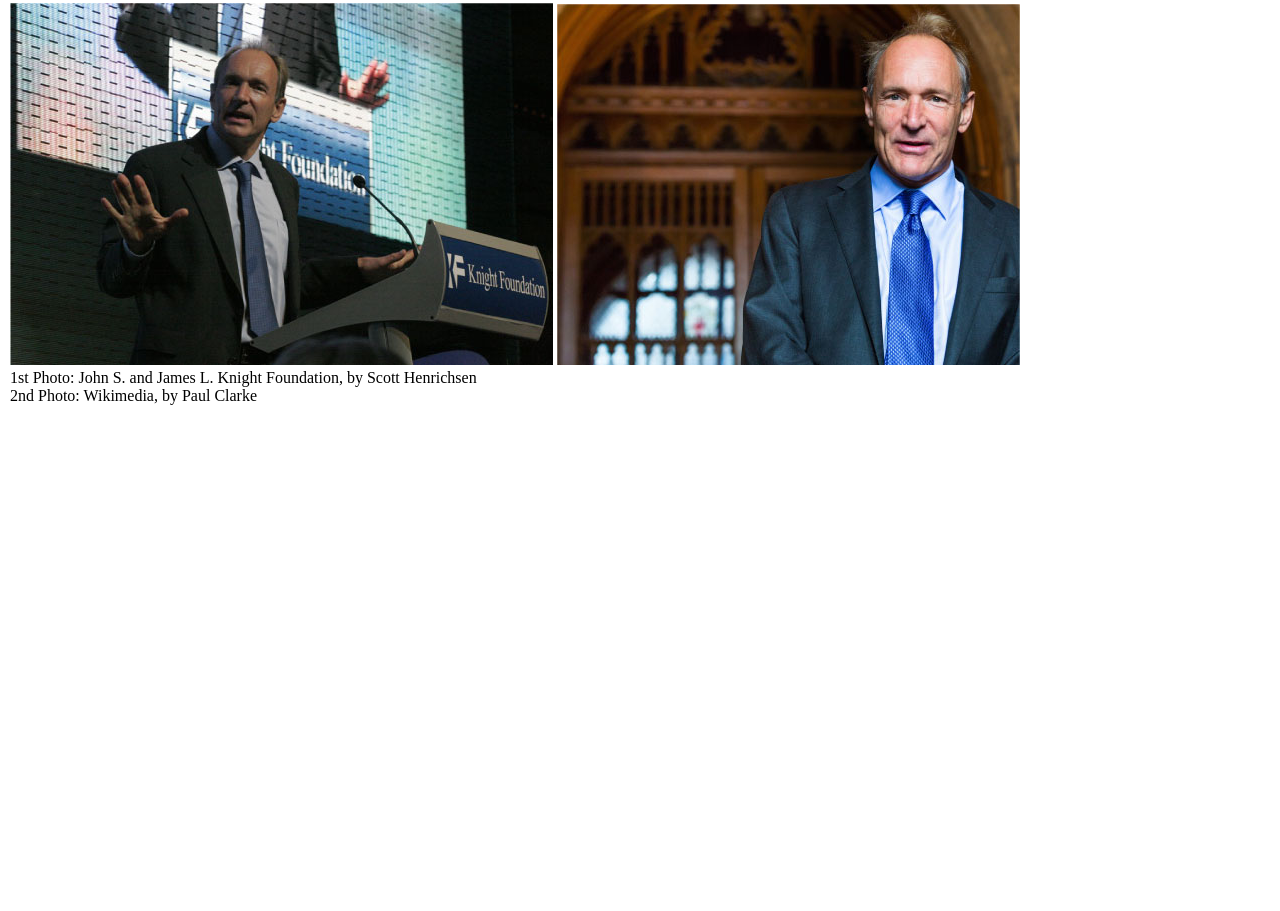
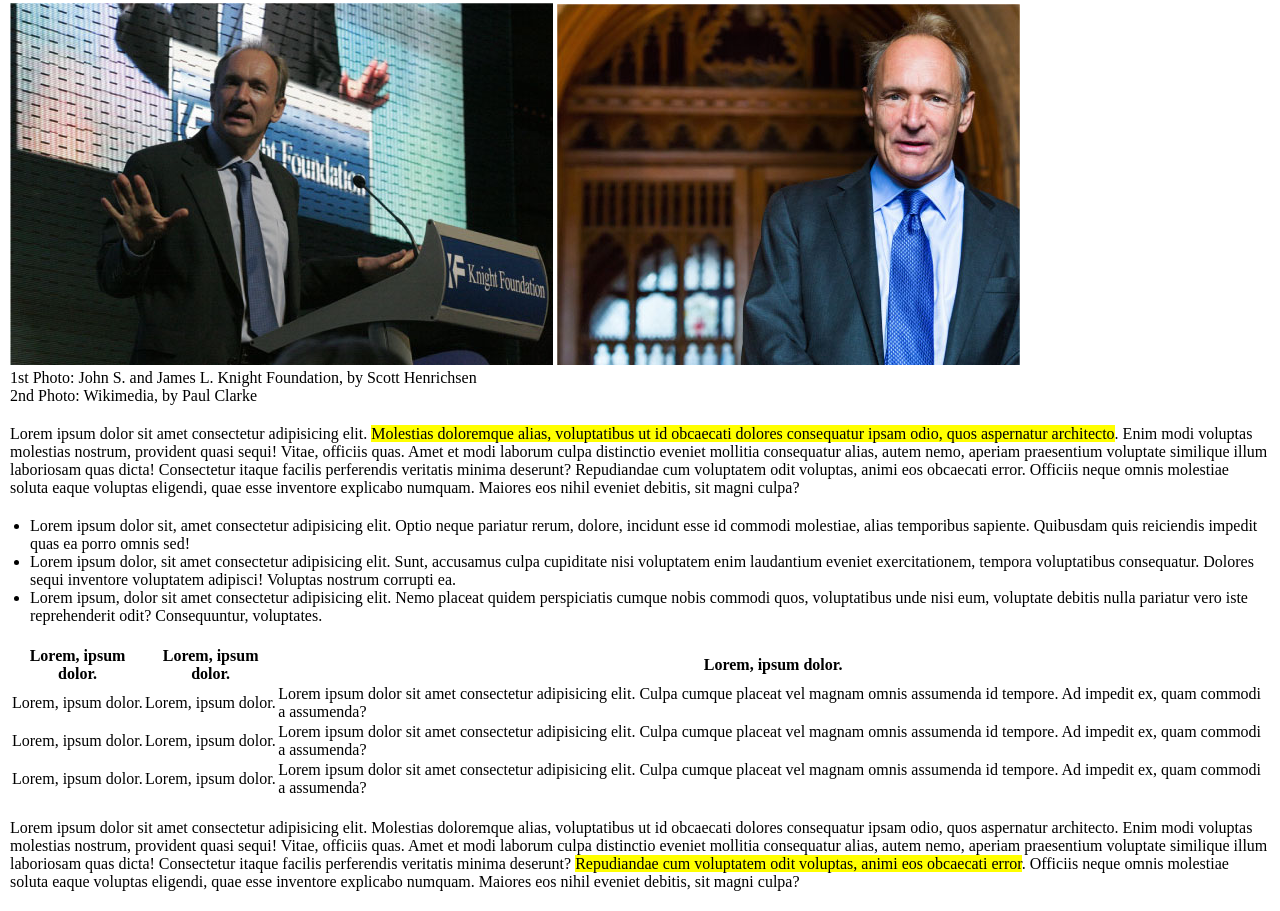
Before and after one commit to MaryChiodelli/html-css-booleaner, a plain HTML site: page index.html in a window 1280 px wide. Shown: the part 250-1161 px from the top of the page. Before the commit the page ends 800 px from the top, so only its background shows below. Drawn offline with Linux system fonts and the light colour scheme.

Commit message:
aggiunto contenuto articolo

```diff
--- a/css/app.css
+++ b/css/app.css
@@ -22,3 +22,15 @@
 .article-images {
     margin-top: 20px;
 }
+
+ul li {
+    margin-left: 20px;
+}
+
+.margin-top {
+    margin-top: 20px;
+}
+
+.hilight {
+    background-color: yellow;
+}
--- a/index.html
+++ b/index.html
@@ -29,6 +29,47 @@
                 </div>
             </header>
 
+            <p class="margin-top">Lorem ipsum dolor sit amet consectetur adipisicing elit. <span class="hilight">Molestias doloremque alias, voluptatibus ut id obcaecati dolores consequatur ipsam odio, quos aspernatur architecto</span>. Enim modi voluptas molestias nostrum, provident quasi sequi!
+            Vitae, officiis quas. Amet et modi laborum culpa distinctio eveniet mollitia consequatur alias, autem nemo, aperiam praesentium voluptate similique illum laboriosam quas dicta! Consectetur itaque facilis perferendis veritatis minima deserunt?
+            Repudiandae cum voluptatem odit voluptas, animi eos obcaecati error. Officiis neque omnis molestiae soluta eaque voluptas eligendi, quae esse inventore explicabo numquam. Maiores eos nihil eveniet debitis, sit magni culpa?</p>
+
+            <ul class="margin-top">
+                <li>Lorem ipsum dolor sit, amet consectetur adipisicing elit. Optio neque pariatur rerum, dolore, incidunt esse id commodi molestiae, alias temporibus sapiente. Quibusdam quis reiciendis impedit quas ea porro omnis sed!</li>
+                <li>Lorem ipsum dolor, sit amet consectetur adipisicing elit. Sunt, accusamus culpa cupiditate nisi voluptatem enim laudantium eveniet exercitationem, tempora voluptatibus consequatur. Dolores sequi inventore voluptatem adipisci! Voluptas nostrum corrupti ea.</li>
+                <li>Lorem ipsum, dolor sit amet consectetur adipisicing elit. Nemo placeat quidem perspiciatis cumque nobis commodi quos, voluptatibus unde nisi eum, voluptate debitis nulla pariatur vero iste reprehenderit odit? Consequuntur, voluptates.</li>
+            </ul>
+
+            <table class="margin-top">
+                <thead>
+                    <tr>
+                        <th>Lorem, ipsum dolor.</th>
+                        <th>Lorem, ipsum dolor.</th>
+                        <th>Lorem, ipsum dolor.</th>
+                    </tr>
+                </thead>
+                <tbody>
+                    <tr>
+                        <td>Lorem, ipsum dolor.</td>
+                        <td>Lorem, ipsum dolor.</td>
+                        <td>Lorem ipsum dolor sit amet consectetur adipisicing elit. Culpa cumque placeat vel magnam omnis assumenda id tempore. Ad impedit ex, quam commodi a assumenda?</td>
+                    </tr>
+                    <tr>
+                        <td>Lorem, ipsum dolor.</td>
+                        <td>Lorem, ipsum dolor.</td>
+                        <td>Lorem ipsum dolor sit amet consectetur adipisicing elit. Culpa cumque placeat vel magnam omnis assumenda id tempore. Ad impedit ex, quam commodi a assumenda?</td>
+                    </tr>
+                    <tr>
+                        <td>Lorem, ipsum dolor.</td>
+                        <td>Lorem, ipsum dolor.</td>
+                        <td>Lorem ipsum dolor sit amet consectetur adipisicing elit. Culpa cumque placeat vel magnam omnis assumenda id tempore. Ad impedit ex, quam commodi a assumenda?</td>
+                    </tr>
+                </tbody>
+            </table>
+
+            <p class="margin-top">Lorem ipsum dolor sit amet consectetur adipisicing elit. Molestias doloremque alias, voluptatibus ut id obcaecati dolores consequatur ipsam odio, quos aspernatur architecto. Enim modi voluptas molestias nostrum, provident quasi sequi!
+                Vitae, officiis quas. Amet et modi laborum culpa distinctio eveniet mollitia consequatur alias, autem nemo, aperiam praesentium voluptate similique illum laboriosam quas dicta! Consectetur itaque facilis perferendis veritatis minima deserunt?
+                <span class="hilight">Repudiandae cum voluptatem odit voluptas, animi eos obcaecati error</span>. Officiis neque omnis molestiae soluta eaque voluptas eligendi, quae esse inventore explicabo numquam. Maiores eos nihil eveniet debitis, sit magni culpa?</p>
+
         </div>
 
     </main>
```
